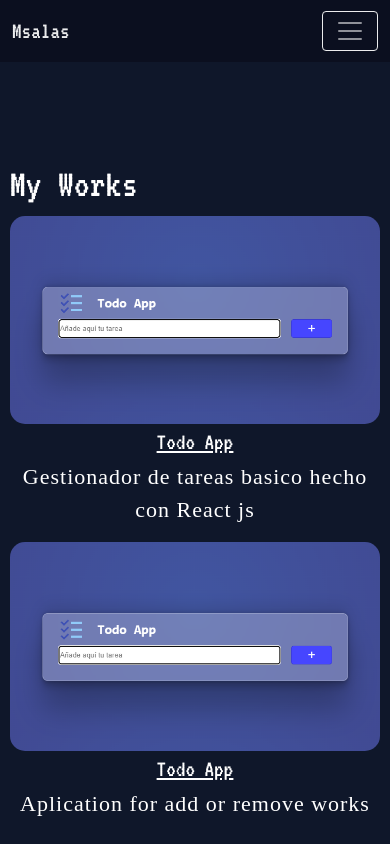
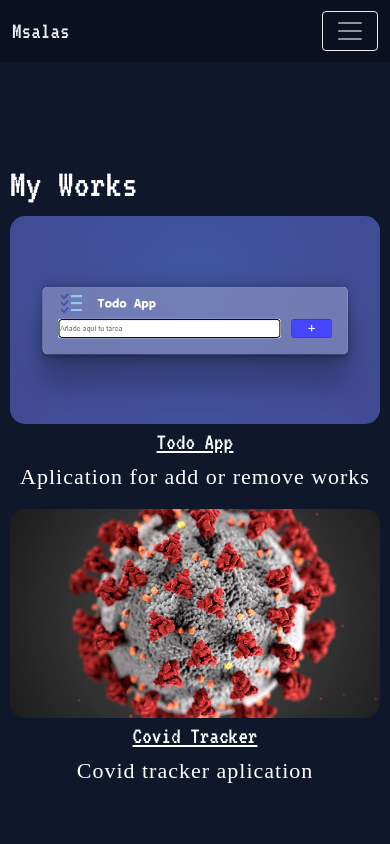
Before and after one commit to msalasi/PortafolioPersonal-React, a React (Create React App) app: page /works in a window 390 px wide. Shown: the top 844 px of the page. Built offline with nearby package versions, Linux system fonts and the light colour scheme; a web font is replaced by a local one.

Commit message:
se agrego nuevo trabajo a la seccion de works

```diff
--- a/src/views/Works/Works.css
+++ b/src/views/Works/Works.css
@@ -1,6 +1,7 @@
 .img-todo-app {
     width: 100%;
     border-radius: 15px;
+    height: 70%;
 }
 
 .work-h2 {
@@ -49,6 +50,10 @@
         width: 60%;
         margin: 10rem auto;
     }
+
+    .img-todo-app {
+        height: 70%;
+    }
 }
 
 @media only screen and (max-width: 64em) {
@@ -56,12 +61,20 @@
         width: 70%;
         margin: 10rem auto;
     }
+
+    .img-todo-app {
+        height: 70%;
+    }
 }
 
 @media only screen and (max-width: 48em) {
     .article-projects {
         width: 80%;
         margin: 10rem auto;
+    }
+
+    .img-todo-app {
+        height: 70%;
     }
 }
 
@@ -74,4 +87,8 @@
     .row-1-works {
         display: block;
     }
+
+    .img-todo-app {
+        height: 70%;
+    }
 }
--- a/src/views/Works/Works.js
+++ b/src/views/Works/Works.js
@@ -1,5 +1,6 @@
 import React from 'react'
 import TodoAppImg from '../../assets/Img/TodoApp.png';
+import CovidTracker from '../../assets/Img/covidtracker-modded.png';
 import './Works.css';
 import '../../components/Lightmode/LightMode.css';
 
@@ -13,12 +14,12 @@ const Works = () => {
           <div className='work'>
             <img className='img-todo-app' src={TodoAppImg} alt='Todo App'></img>
             <a className='work-h2' href="https://todoaplication.netlify.app/" target="_blank" rel="noreferrer">Todo App</a>
-            <p className='work-p'>Gestionador de tareas basico hecho con React js</p>
+            <p className='work-p'>Aplication for add or remove works</p>
           </div>
           <div className='work'>
-            <img className='img-todo-app' src={TodoAppImg} alt='Todo App'></img>
-            <a className='work-h2' href="https://todoaplication.netlify.app/" target="_blank" rel="noreferrer">Todo App</a>
-            <p className='work-p'>Aplication for add or remove works</p>
+            <img className='img-todo-app' src={CovidTracker} alt='Covid Tracker'></img>
+            <a className='work-h2' href="https://covidtracker-g.netlify.app/" target="_blank" rel="noreferrer">Covid Tracker</a>
+            <p className='work-p'>Covid tracker aplication</p>
           </div>
         </div>
       </div>
```
Also changed, not shown: src/assets/Img/covidtracker-modded.png (added).
